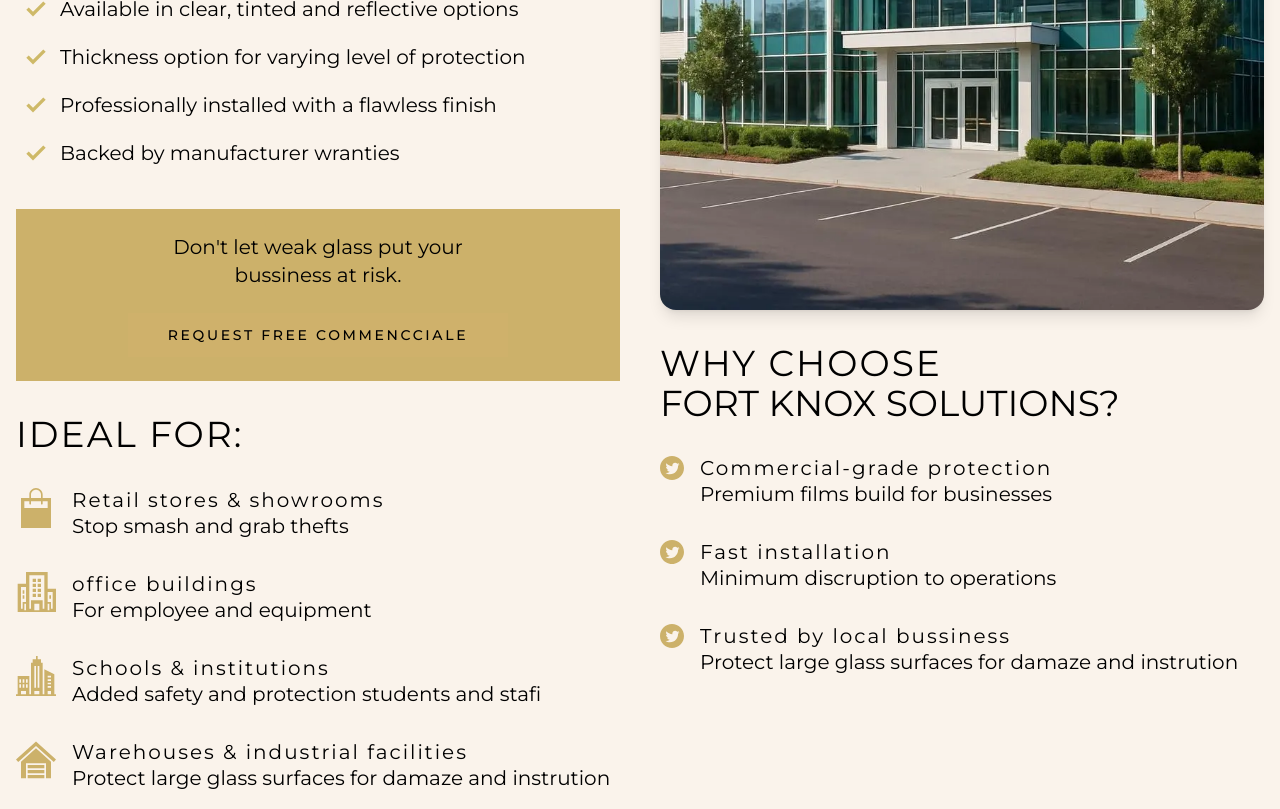
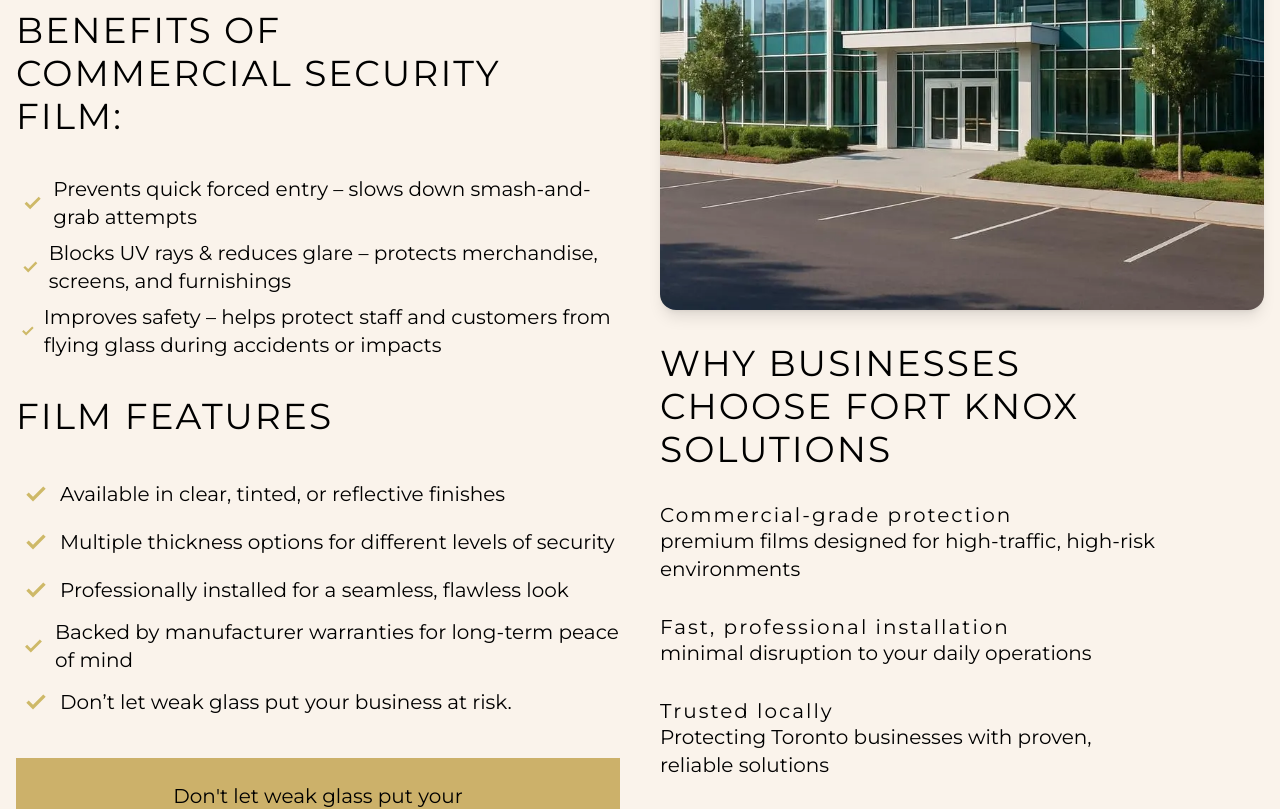
Before and after one commit to Chills221/fortknoxsolutions, a Next.js app: page / in a window 1280 px wide. Shown: the part 8840-9649 px from the top of the page. Built offline with nearby package versions, Linux system fonts and the light colour scheme; a web font is replaced by a local one.

Commit message:
Add steps process

```diff
--- a/src/components/CommertialSecurityComponent.jsx
+++ b/src/components/CommertialSecurityComponent.jsx
@@ -22,7 +22,8 @@
                     <div className="md:w-[70%] w-full flex flex-col gap-6 mt-6">
                        <h2 className="text-4xl sm:text-5xl md:text-7xl text-white text-bold leading-tight w-full uppercase md:max-w-3xl w-full">
                Commercial Security film  </h2>
-                 <h3 className="text-xl sm:text-4xl  text-[#cfc793] text-bold leading-tight   md:max-w-xl w-full md:pr-6">Protecting Bussinesses with Strength and Clarity </h3>
+                 <h3 className="text-xl sm:text-4xl  text-[#cfc793] text-bold leading-tight   md:max-w-xl w-full md:pr-6">Protecting Businesses with Strength and Clarity
+ </h3>
                     </div>
             </div>
         </div>
@@ -30,8 +31,10 @@
             <div className="max-w-7xl mx-auto px-4">
                 <div className="flex md:flex-row flex-col gap-10 ">
                     <div className="flex flex-col gap-8 md:w-[50%] w-full py-12">
-                        <h4 className="md:text-4xl text-3xl text-black uppercase max-w-lg leading-[100%]">Why commercial security film?</h4>
-                        <p className="text-xl text-black md:max-w-lg w-full leading-[140%]"> At Fort knox Solutions, we beleave every family deserves to feel safe their own home.Based in Toronto,we specialize in window security film, door reinforcement.</p>
+                        <h4 className="md:text-4xl text-3xl text-black uppercase max-w-lg leading-[100%]">Why Choose Commercial Security Film?
+</h4>
+                        <p className="text-xl text-black md:max-w-lg w-full leading-[140%]">At Fort Knox Solutions, we believe every business deserves strong, reliable protection. Based in Toronto, we specialize in security window film and door reinforcement to safeguard commercial spaces against break-ins, accidents, and unexpected damage.
+</p>
                         <ul className=" list-disc list-inside marker:text-[#d2af5b] text-black">
                             <li className=" py-2"><Link href="#" className=" text-xl">Prevents quick forced entry</Link></li>
                             <li className=" py-2"><Link href="#" className=" text-xl">Adds UV protection and reduces glare</Link></li>
@@ -39,19 +42,41 @@
 
                         </ul>
 
-                          <h4 className="md:text-4xl text-3xl text-black uppercase max-w-lg leading-[100%]">features of our film</h4>
+                           <h4 className="md:text-4xl text-3xl text-black uppercase max-w-lg leading-[100%]">Benefits of Commercial Security Film:
+</h4>
                         <ul>
-                            <li className="flex flex-row gap-1 items-center py-1"> <svg fill="#ceb968" width="40px" height="40px" viewBox="0 0 1024 1024" xmlns="http://www.w3.org/2000/svg"><path d="M760 380.4l-61.6-61.6-263.2 263.1-109.6-109.5L264 534l171.2 171.2L760 380.4z"/></svg><Link href="#" className="text-black text-xl">Available in clear, tinted and reflective options</Link></li>
-                            <li className="flex flex-row gap-1 items-center py-1"><svg fill="#ceb968" width="40px" height="40px" viewBox="0 0 1024 1024" xmlns="http://www.w3.org/2000/svg"><path d="M760 380.4l-61.6-61.6-263.2 263.1-109.6-109.5L264 534l171.2 171.2L760 380.4z"/></svg><Link href="#" className="text-black text-xl">Thickness option for varying level of protection</Link></li>
-                            <li className="flex flex-row gap-1 items-center py-1"><svg fill="#ceb968" width="40px" height="40px" viewBox="0 0 1024 1024" xmlns="http://www.w3.org/2000/svg"><path d="M760 380.4l-61.6-61.6-263.2 263.1-109.6-109.5L264 534l171.2 171.2L760 380.4z"/></svg><Link href="#" className="text-black text-xl">Professionally installed with a flawless finish</Link></li>
-                             <li className="flex flex-row gap-1 items-center py-1"><svg fill="#ceb968" width="40px" height="40px" viewBox="0 0 1024 1024" xmlns="http://www.w3.org/2000/svg"><path d="M760 380.4l-61.6-61.6-263.2 263.1-109.6-109.5L264 534l171.2 171.2L760 380.4z"/></svg><Link href="#" className="text-black text-xl">Backed by manufacturer wranties</Link></li>
+                            <li className="flex flex-row gap-1 items-center py-1"><svg fill="#ceb968" width="40px" height="40px" viewBox="0 0 1024 1024" xmlns="http://www.w3.org/2000/svg"><path d="M760 380.4l-61.6-61.6-263.2 263.1-109.6-109.5L264 534l171.2 171.2L760 380.4z"/></svg><Link href="#" className="text-black text-xl">Prevents quick forced entry – slows down smash-and-grab attempts
+
+</Link></li>
+                            <li className="flex flex-row gap-1 items-center py-1"><svg fill="#ceb968" width="40px" height="40px" viewBox="0 0 1024 1024" xmlns="http://www.w3.org/2000/svg"><path d="M760 380.4l-61.6-61.6-263.2 263.1-109.6-109.5L264 534l171.2 171.2L760 380.4z"/></svg><Link href="#" className="text-black text-xl">Blocks UV rays & reduces glare – protects merchandise, screens, and furnishings
+</Link></li>
+                            <li className="flex flex-row gap-1 items-center py-1"><svg fill="#ceb968" width="40px" height="40px" viewBox="0 0 1024 1024" xmlns="http://www.w3.org/2000/svg"><path d="M760 380.4l-61.6-61.6-263.2 263.1-109.6-109.5L264 534l171.2 171.2L760 380.4z"/></svg><Link href="#" className="text-black text-xl">Improves safety – helps protect staff and customers from flying glass during accidents or impacts
+</Link></li>
+
+                        </ul>
+
+                          <h4 className="md:text-4xl text-3xl text-black uppercase max-w-lg leading-[100%]">Film Features
+</h4>
+                        <ul>
+                            <li className="flex flex-row gap-1 items-center py-1"> <svg fill="#ceb968" width="40px" height="40px" viewBox="0 0 1024 1024" xmlns="http://www.w3.org/2000/svg"><path d="M760 380.4l-61.6-61.6-263.2 263.1-109.6-109.5L264 534l171.2 171.2L760 380.4z"/></svg><Link href="#" className="text-black text-xl">Available in clear, tinted, or reflective finishes
+</Link></li>
+                            <li className="flex flex-row gap-1 items-center py-1"><svg fill="#ceb968" width="40px" height="40px" viewBox="0 0 1024 1024" xmlns="http://www.w3.org/2000/svg"><path d="M760 380.4l-61.6-61.6-263.2 263.1-109.6-109.5L264 534l171.2 171.2L760 380.4z"/></svg><Link href="#" className="text-black text-xl">Multiple thickness options for different levels of security
+</Link></li>
+                            <li className="flex flex-row gap-1 items-center py-1"><svg fill="#ceb968" width="40px" height="40px" viewBox="0 0 1024 1024" xmlns="http://www.w3.org/2000/svg"><path d="M760 380.4l-61.6-61.6-263.2 263.1-109.6-109.5L264 534l171.2 171.2L760 380.4z"/></svg><Link href="#" className="text-black text-xl">Professionally installed for a seamless, flawless look
+</Link></li>
+                             <li className="flex flex-row gap-1 items-center py-1"><svg fill="#ceb968" width="40px" height="40px" viewBox="0 0 1024 1024" xmlns="http://www.w3.org/2000/svg"><path d="M760 380.4l-61.6-61.6-263.2 263.1-109.6-109.5L264 534l171.2 171.2L760 380.4z"/></svg><Link href="#" className="text-black text-xl">Backed by manufacturer warranties for long-term peace of mind
+</Link></li>
+<li className="flex flex-row gap-1 items-center py-1"><svg fill="#ceb968" width="40px" height="40px" viewBox="0 0 1024 1024" xmlns="http://www.w3.org/2000/svg"><path d="M760 380.4l-61.6-61.6-263.2 263.1-109.6-109.5L264 534l171.2 171.2L760 380.4z"/></svg><Link href="#" className="text-black text-xl">Don’t let weak glass put your business at risk.
+
+</Link></li>
 
                         </ul>
                         <div className="bg-[#ccb16a] py-6 ">
                             <div className="flex flex-col gap-6 justify-center items-center">
-                            <p className="text-black text-xl text-center max-w-sm mx-auto">Don't let weak glass put your bussiness at risk.</p>
+                            <p className="text-black text-xl text-center max-w-sm mx-auto">Don't let weak glass put your bussiness at risk.
+</p>
 
-                            <Button text="Request free commencciale" />
+                            <Button text="Request free commercial quote" />
                             </div>
 
                         </div>
@@ -59,7 +84,8 @@
                         <div className="flex flex-row gap-4">
                             <svg xmlns="http://www.w3.org/2000/svg" width="40" height="40" fill="#ccb16a" viewBox="0 0 24 24"><path d="M16 6v-2c0-2.209-1.791-4-4-4s-4 1.791-4 4v2h-5v18h18v-18h-5zm-7-2c0-1.654 1.346-3 3-3s3 1.346 3 3v2h-6v-2zm10 8h-14v-4h3v1.5c0 .276.224.5.5.5s.5-.224.5-.5v-1.5h6v1.5c0 .276.224.5.5.5s.5-.224.5-.5v-1.5h3v4z"/></svg>
                             <div className="">
-                            <h5 className="text-black text-xl">Retail stores & showrooms</h5>
+                            <h5 className="text-black text-xl">Retail Stores & Showrooms – prevent smash-and-grab thefts
+</h5>
                             <p className="text-black text-xl">Stop smash and grab thefts</p>
                             </div>
                         </div>
@@ -67,8 +93,9 @@
                         <div className="flex flex-row gap-4">
                             <svg width="40" height="40" xmlns="http://www.w3.org/2000/svg" viewBox="0 0 24 24" fill="#ccb16a" fill-rule="evenodd" clip-rule="evenodd"><path d="M6 7v-7h13v10h5v14h-23v-17h5zm0 16v-4h-1v4h1zm8-4h-3v4h3v-4zm6 0h-1v4h1v-4zm2-7h-3v6h2v4h1v-10zm-5-10h-9v20h1v-5h7v5h1v-20zm-13 20v-4h2v-9h-3v13h1zm17-6h-1v-2h1v2zm-17-2h1v2h-1v-2zm8 1h-2v-2h2v2zm3 0h-2v-2h2v2zm-10-4v2h-1v-2h1zm7 1h-2v-2h2v2zm3 0h-2v-2h2v2zm-3-3h-2v-2h2v2zm3 0h-2v-2h2v2zm-3-3h-2v-2h2v2zm3 0h-2v-2h2v2z"/></svg>
                             <div className="">
-                            <h5 className="text-black text-xl">office buildings</h5>
-                            <p className="text-black text-xl">For employee and equipment</p>
+                            <h5 className="text-black text-xl">Office Buildings
+</h5>
+                            <p className="text-black text-xl">Protect employees, equipment, and sensitive information</p>
                             </div>
                         </div>
 
@@ -76,7 +103,8 @@
                             <><svg width="40" height="40" fill="#ccb16a" viewBox="0 0 24 24" xmlns="http://www.w3.org/2000/svg" fill-rule="evenodd" clip-rule="evenodd"><path d="M13 2h2v2h1v19h1v-15l6 3v12h1v1h-24v-1h1v-11h7v11h1v-19h1v-2h2v-2h1v2zm8 21v-2h-2v2h2zm-15 0v-2h-3v2h3zm8 0v-2h-3v2h3zm-2-4v-13h-1v13h1zm9 0v-1h-2v1h2zm-18 0v-2h-1v2h1zm4 0v-2h-1v2h1zm-2 0v-2h-1v2h1zm9 0v-13h-1v13h1zm7-2v-1h-2v1h2zm-18-1v-2h-1v2h1zm2 0v-2h-1v2h1zm2 0v-2h-1v2h1zm14-1v-1h-2v1h2zm0-2.139v-1h-2v1h2z"/></svg></>
                             <div className="">
                             <h5 className="text-black text-xl">Schools & institutions</h5>
-                            <p className="text-black text-xl">Added safety and protection students and stafi</p>
+                            <p className="text-black text-xl">Increase safety for students and staff
+</p>
                             </div>
                         </div>
 
@@ -98,30 +126,32 @@
                                                 />
 
                         <div>
-                        <h4 className="md:text-4xl text-3xl text-black uppercase md:max-w-lg w-full leading-[100%]">why choose </h4>
-                        <span className="md:text-4xl text-3xl text-black uppercase md:max-w-lg w-full leading-[100%]"> fort knox solutions?</span>
+                        <h4 className="md:text-4xl text-3xl text-black uppercase md:max-w-lg w-full leading-[100%]">Why Businesses Choose Fort Knox Solutions
+
+</h4>
+                        {/* <span className="md:text-4xl text-3xl text-black uppercase md:max-w-lg w-full leading-[100%]"> fort knox solutions?</span>  */}
                         </div>
                         <div className="flex flex-row gap-4">
-                        <svg xmlns="http://www.w3.org/2000/svg" width="24" height="24" fill="#ccb16a"  viewBox="0 0 24 24"><path d="M12 0c-6.627 0-12 5.373-12 12s5.373 12 12 12 12-5.373 12-12-5.373-12-12-12zm6.066 9.645c.183 4.04-2.83 8.544-8.164 8.544-1.622 0-3.131-.476-4.402-1.291 1.524.18 3.045-.244 4.252-1.189-1.256-.023-2.317-.854-2.684-1.995.451.086.895.061 1.298-.049-1.381-.278-2.335-1.522-2.304-2.853.388.215.83.344 1.301.359-1.279-.855-1.641-2.544-.889-3.835 1.416 1.738 3.533 2.881 5.92 3.001-.419-1.796.944-3.527 2.799-3.527.825 0 1.572.349 2.096.907.654-.128 1.27-.368 1.824-.697-.215.671-.67 1.233-1.263 1.589.581-.07 1.135-.224 1.649-.453-.384.578-.87 1.084-1.433 1.489z"/></svg>
-                       <div className="">
+                        <div className="">
                             <h5 className="text-black text-xl">Commercial-grade protection</h5>
-                            <p className="text-black sm:text-xl text-lg">Premium films build for businesses </p>
+                            <p className="text-black sm:text-xl text-lg">premium films designed for high-traffic, high-risk environments
+</p>
+
                             </div>
                         </div>
 
                         <div className="flex flex-row gap-4">
-                        <svg xmlns="http://www.w3.org/2000/svg" width="24" height="24" fill="#ccb16a" viewBox="0 0 24 24"><path d="M12 0c-6.627 0-12 5.373-12 12s5.373 12 12 12 12-5.373 12-12-5.373-12-12-12zm6.066 9.645c.183 4.04-2.83 8.544-8.164 8.544-1.622 0-3.131-.476-4.402-1.291 1.524.18 3.045-.244 4.252-1.189-1.256-.023-2.317-.854-2.684-1.995.451.086.895.061 1.298-.049-1.381-.278-2.335-1.522-2.304-2.853.388.215.83.344 1.301.359-1.279-.855-1.641-2.544-.889-3.835 1.416 1.738 3.533 2.881 5.92 3.001-.419-1.796.944-3.527 2.799-3.527.825 0 1.572.349 2.096.907.654-.128 1.27-.368 1.824-.697-.215.671-.67 1.233-1.263 1.589.581-.07 1.135-.224 1.649-.453-.384.578-.87 1.084-1.433 1.489z"/></svg>
-                       <div className="">
-                            <h5 className="text-black text-xl">Fast installation </h5>
-                            <p className="text-black sm:text-xl text-lg">Minimum discruption to operations</p>
+                          <div className="">
+                            <h5 className="text-black text-xl">Fast, professional installation</h5>
+                            <p className="text-black sm:text-xl text-lg">minimal disruption to your daily operations
+</p>
                             </div>
                         </div>
 
                         <div className="flex flex-row gap-4 mb-6">
-                        <svg xmlns="http://www.w3.org/2000/svg" width="24" height="24" fill="#ccb16a" viewBox="0 0 24 24"><path d="M12 0c-6.627 0-12 5.373-12 12s5.373 12 12 12 12-5.373 12-12-5.373-12-12-12zm6.066 9.645c.183 4.04-2.83 8.544-8.164 8.544-1.622 0-3.131-.476-4.402-1.291 1.524.18 3.045-.244 4.252-1.189-1.256-.023-2.317-.854-2.684-1.995.451.086.895.061 1.298-.049-1.381-.278-2.335-1.522-2.304-2.853.388.215.83.344 1.301.359-1.279-.855-1.641-2.544-.889-3.835 1.416 1.738 3.533 2.881 5.92 3.001-.419-1.796.944-3.527 2.799-3.527.825 0 1.572.349 2.096.907.654-.128 1.27-.368 1.824-.697-.215.671-.67 1.233-1.263 1.589.581-.07 1.135-.224 1.649-.453-.384.578-.87 1.084-1.433 1.489z"/></svg>
-                       <div className="">
-                            <h5 className="text-black text-xl">Trusted by local bussiness</h5>
-                            <p className="text-black sm:text-xl text-lg">Protect large glass surfaces for damaze and instrution</p>
+                         <div className="">
+                            <h5 className="text-black text-xl">Trusted locally</h5>
+                            <p className="text-black sm:text-xl text-lg">Protecting Toronto businesses with proven, reliable solutions</p>
                             </div>
                         </div>
                       </div>
--- a/src/components/common/Footer.jsx
+++ b/src/components/common/Footer.jsx
@@ -10,12 +10,6 @@
       icon: Facebook,
       href: 'https://www.facebook.com/profile.php?id=61579920772379',
       ariaLabel: 'Visit our Facebook page'
-    },
-    {
-      name: 'LinkedIn',
-      icon: Linkedin,
-      href: '#',
-      ariaLabel: 'Connect with us on LinkedIn'
     },
     {
       name: 'Instagram',
```
